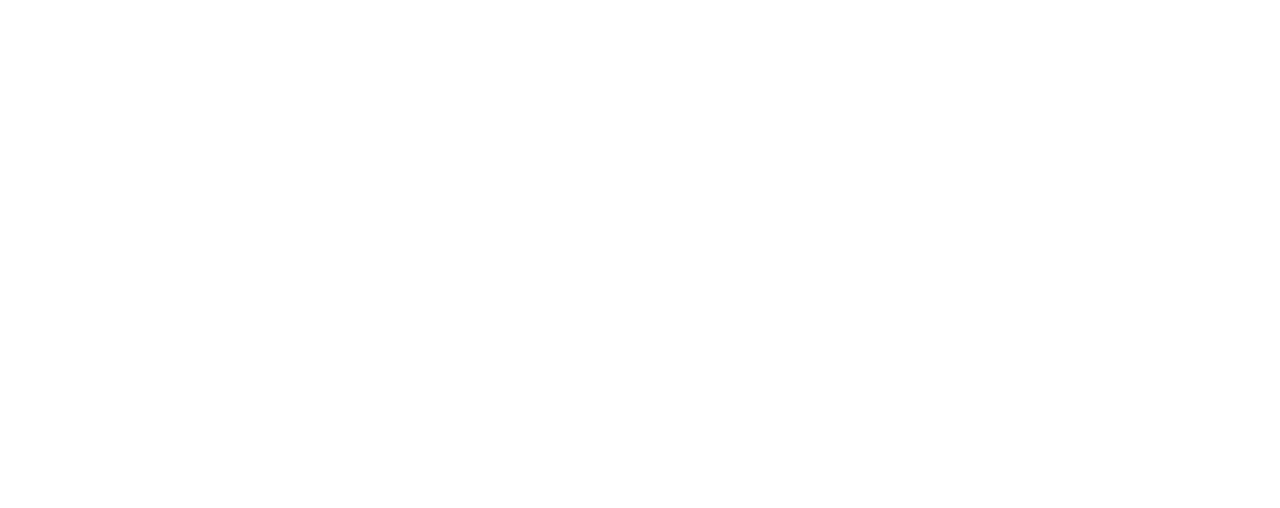
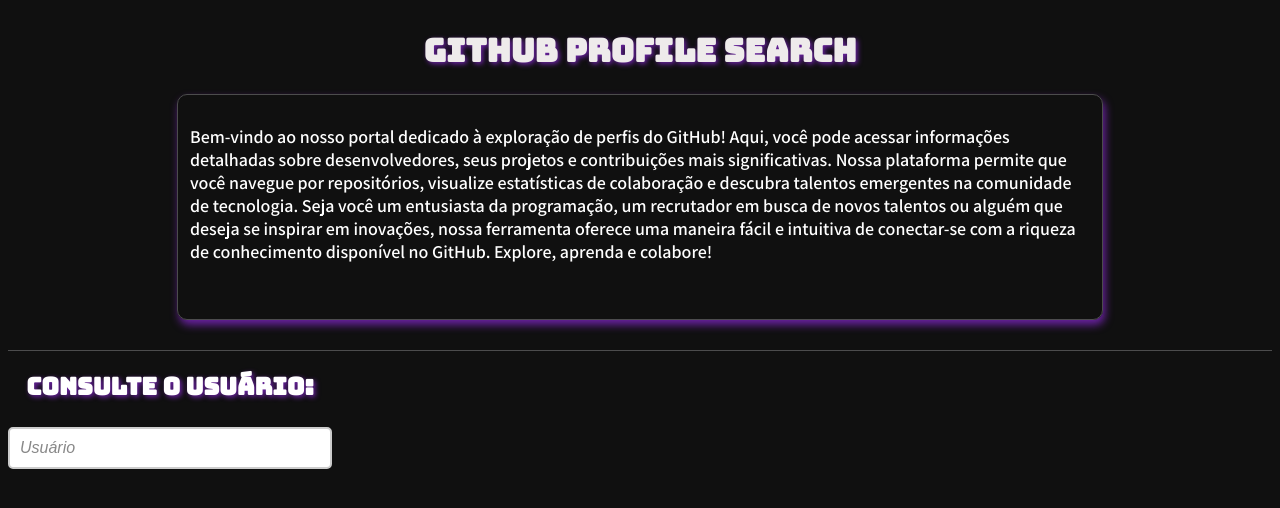
Before and after one commit to GabrielHidaN/API-GitHub-Users, a plain HTML site: page page/index.html in a window 1280 px wide. Drawn offline with Linux system fonts and the light colour scheme; files that its build step writes are made by us from their sources.

Commit message:
add main page

```diff
--- a/page/index.html
+++ b/page/index.html
@@ -1,11 +1,54 @@
 <!DOCTYPE html>
-<html lang="en">
+<html lang="pt-br">
 <head>
     <meta charset="UTF-8">
     <meta name="viewport" content="width=device-width, initial-scale=1.0">
-    <title>Document</title>
+    <link rel="shortcut icon" href="/src/img/image.webp" type="image/x-icon">
+    <link rel="stylesheet" href="style.css">
+    <link rel="stylesheet" href="/style/style.css">
+    <link rel="stylesheet" href="/style/responsive.css">
+
+    <title>GitHub Profile Search</title>
 </head>
+
+
 <body>
+    <main>
+        <div class="header">
+            <div class="header-h1">
+                <h1 id="h1-header">GitHub Profile Search</h1>
+            </div>
+            <div class="header-paragrafo">
+                <p id="p-header">
+                    Bem-vindo ao nosso portal dedicado à exploração de perfis do GitHub! Aqui, você pode acessar informações detalhadas sobre desenvolvedores, seus projetos e contribuições mais significativas. Nossa plataforma permite que você navegue por repositórios, visualize estatísticas de colaboração e descubra talentos emergentes na comunidade de tecnologia. Seja você um entusiasta da programação, um recrutador em busca de novos talentos ou alguém que deseja se inspirar em inovações, nossa ferramenta oferece uma maneira fácil e intuitiva de conectar-se com a riqueza de conhecimento disponível no GitHub. Explore, aprenda e colabore!</p>
+            </div>
+        </div>
+
+        <div class="main-content">
+            <div class="div-form">
+                <div class="tittle-form">
+                    <h2 id="h2-form">Consulte o Usuário: </h2>
+                </div>
+                <div class="input-form">
+
+                <form>
+                    <input type="text" id="username" name="username" placeholder="Usuário">
+                  </form>
+                </div>
+            </div>
+
+            <div class="div-return">
+
+            </div>
+        </div>
+
+    </main>
+
+
 
 </body>
+
+
+<script src="/script/app.js"></script>
+
 </html>
--- a/style/style.css
+++ b/style/style.css
@@ -1,11 +1,15 @@
-@import url('https://fonts.googleapis.com/css2?family=Assistant:wght@200..800&family=Protest+Strike&display=swap');
+@import url('https://fonts.googleapis.com/css2?family=Assistant:wght@200..800&family=Bungee&display=swap');
 /*
-font text github : protest strike
+font text github : Bungee
 
 font p : assistant
 
 
 */
+
+body{
+    background-color: rgb(16, 16, 16);
+}
 
 .header{
     display: flex;
@@ -15,21 +19,65 @@ font p : assistant
     flex-direction: column;
 }
 
-
 .header-paragrafo{
-    width: 200px;
+    width: 900px;
     height: 200px;
+    border: 1px solid rgb(76, 76, 77);
+    border-radius: 10px;
+    padding: 12px;
+    box-shadow: 2px 5px 8px rgba(152, 42, 237, 0.653);;
 }
 
 
+
 #h1-header{
-font-family: 'Protest Strike';
-color: black;
-font-weight: bolder;
+font-family: 'Bungee';
+color: rgb(238, 235, 235);
+text-shadow: 2px 2px 5px rgba(152, 42, 237, 0.653);
+
 }
 
 #p-header{
     font-family: 'Assistant';
     font-weight: 600;
-    font-size: medium;
+    font-size: large;
+    color: rgb(255, 255, 255);
+
 }
+
+.main-content{
+    margin-top: 30px;
+    border-top: 1px solid rgb(76, 76, 77);
+    display: flex;
+    align-items: center;
+    flex-direction: row;
+
+}
+
+.div-form{
+    display: flex;
+    align-items: center;
+    align-self: center;
+    justify-content: center;
+    flex-direction: column;
+}
+
+#h2-form{
+    color: rgb(255, 255, 255);
+    font-family: 'Bungee';
+    text-shadow: 2px 2px 5px rgba(152, 42, 237, 0.653);
+}
+
+input[type="text"] {
+    width: 300px; /* Largura do campo de texto */
+    padding: 10px; /* Espaçamento interno */
+    margin-top: 5px;
+    border: 2px solid #ccc; /* Borda cinza */
+    border-radius: 5px; /* Bordas levemente arredondadas */
+    font-size: 16px; /* Tamanho da fonte */
+  }
+
+  input[type="text"]::placeholder {
+    color: #888; /* Cor do texto placeholder */
+    font-style: italic; /* Estilo do texto placeholder */
+  }
```
